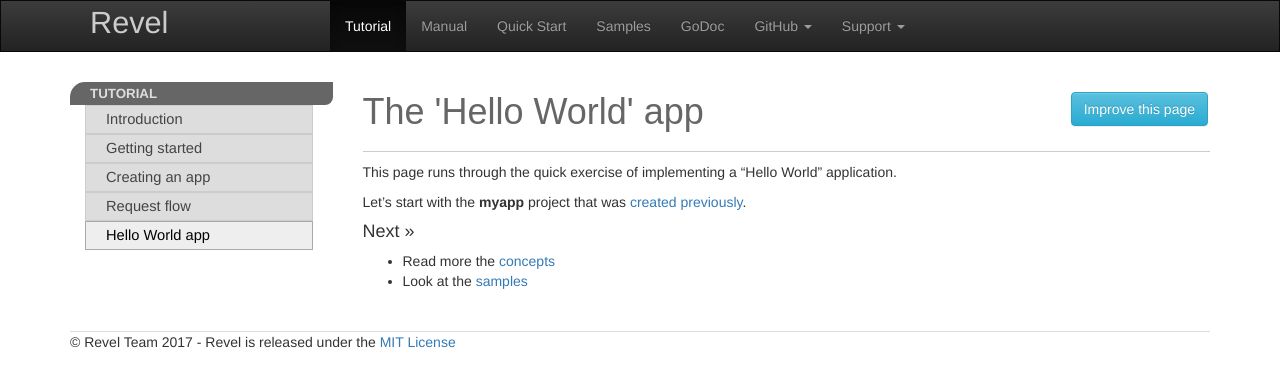
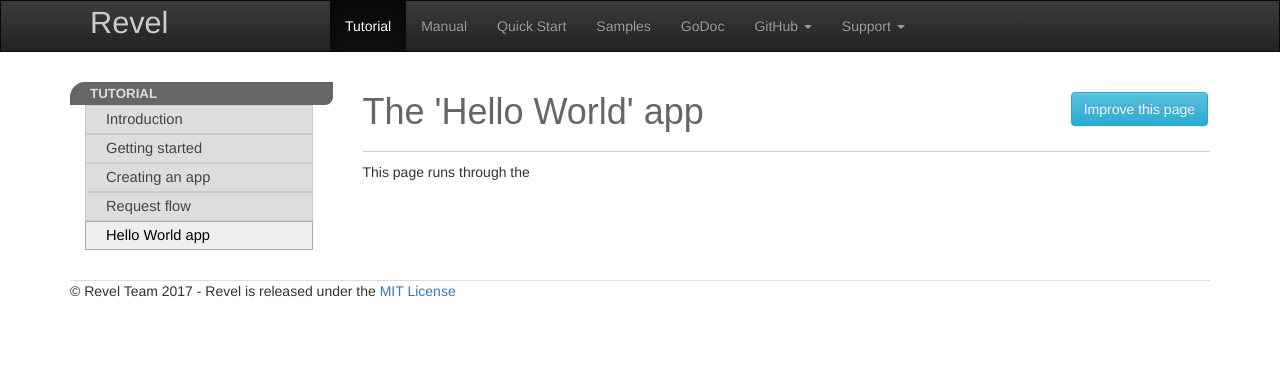
Before and after one commit to revel/revel.github.io, a Jekyll site: the page built from tutorial/firstapp.md, in a window 1280 px wide. Shown: the top 387 px of the page. Built offline with Jekyll 4.4.1, drawn with Linux system fonts in a browser that asks for light colours; nearby versions of some CDN libraries.

Commit message:
going nuts

```diff
--- a/tutorial/firstapp.md
+++ b/tutorial/firstapp.md
@@ -3,12 +3,4 @@ title: The 'Hello World' app
 layout: tutorial
 ---
 
-This page runs through the quick exercise of implementing a "Hello World"
-application.
-
-Let's start with the **myapp** project that was [created previously](createapp.html).
-
-
-#### Next >>
-- Read more the [concepts](../manual/concepts.html)
-- Look at the [samples](../samples/)
+This page runs through the
```
